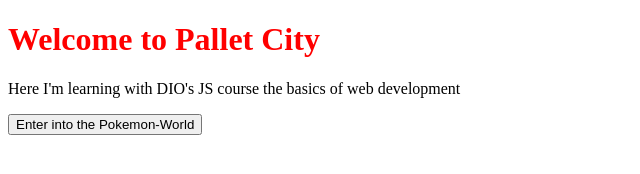
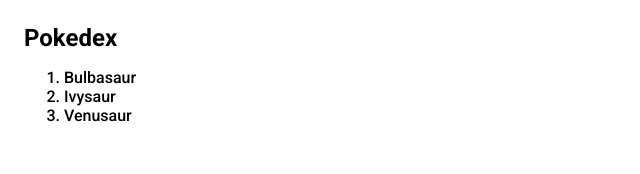
Before and after one commit to PedroVictorMcB/aulas-dio, a plain HTML site: page JS/Pokedex/index.html in a window 1280 px wide. Shown: the whole page, without its empty margins (0-640 px from the left). Drawn offline with Linux system fonts and the light colour scheme.

Commit message:
At the moment I learned how to, add url fonts in my doc by google fonts, make two dirs one for assets and other to js, make it's respectives files; make a class and use it into css; use rem mesure

```diff
--- /dev/null
+++ b/JS/Pokedex/assests/css/global.css
@@ -0,0 +1,11 @@
+* {
+    font-family: 'Roboto', sans-serif;
+}
+
+.content {
+    padding: 1rem;
+}
+
+.content h1 {
+    margin: 0;
+}
--- /dev/null
+++ b/JS/Pokedex/assests/js/main.js
@@ -0,0 +1 @@
+console.log("Sucess!");
--- a/JS/Pokedex/index.html
+++ b/JS/Pokedex/index.html
@@ -4,28 +4,40 @@
     <meta charset="UTF-8">
     <meta name="viewport" content="width=device-width, initial-scale=1.0">
     <title>Pokedex</title>
-    <style>
-        h1 {
-            color: red;
-        }
-    </style>
+
+    <!-- Aqui o professor sugere que use uma lib chamada normalize --- Procurar mais sobre Normalize.css -->
+
+    <!-- aprendi a vincular o css com o html -->
+    <link rel="stylesheet" href="./assests/css/global.css">
+
+    <!-- nesta etapa estou adicionando uma nova fonte ao site. Para isso busquei "google fonts" no google. E baixei as fontes necessárias, depois peguei o link incorporado e vinculei aqui como no link anterior -->
+
+    <!-- Fonte Roboto -->
+    <link rel="preconnect" href="https://fonts.googleapis.com">
+    <link rel="preconnect" href="https://fonts.gstatic.com" crossorigin>
+    <link href="https://fonts.googleapis.com/css2?family=Barlow:wght@300;400;700&family=Carter+One&family=Roboto:wght@100;300;500;700&display=swap" rel="stylesheet">
+
+
 </head>
 <body>
-    <h1>Welcome to Pallet City</h1>
-    <p>
-        Here I'm learning with DIO's JS course the basics of web development
-    </p>
+   <section class="content">
+    <h1> Pokedex </h1>
 
-    <button id="btnTeste" type="button">
-        Enter into the Pokemon-World
-    </button>
+    <ol>
+        <li>
+            Bulbasaur
+        </li>
+        <li>
+            Ivysaur
+        </li>
+        <li>
+            Venusaur
+        </li>
+    </ol>
 
-    <script>
-        const btnTeste = document.getElementById("btnTeste");
+   </section>
 
-        btnTeste.addEventListener("click", function() {
-            console.log("Welcome to the Pokemon World!")
-        })
-    </script>
+    <!-- aprendi a vicular o js com o hmtl -->
+    <script src="./assests/js/main.js"></script>
 </body>
 </html>
```
